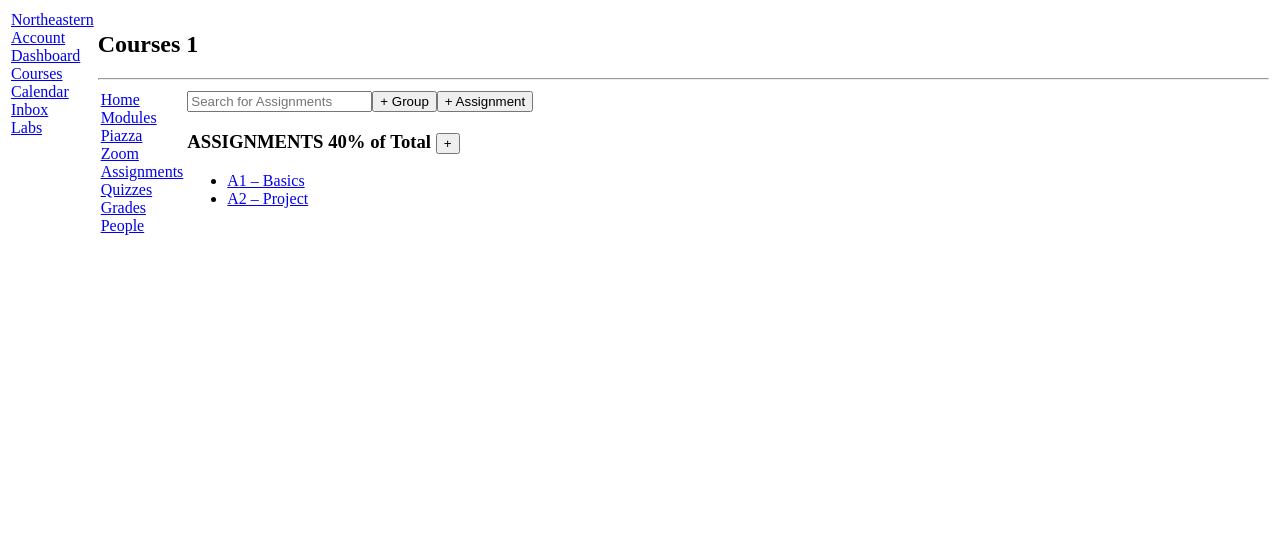
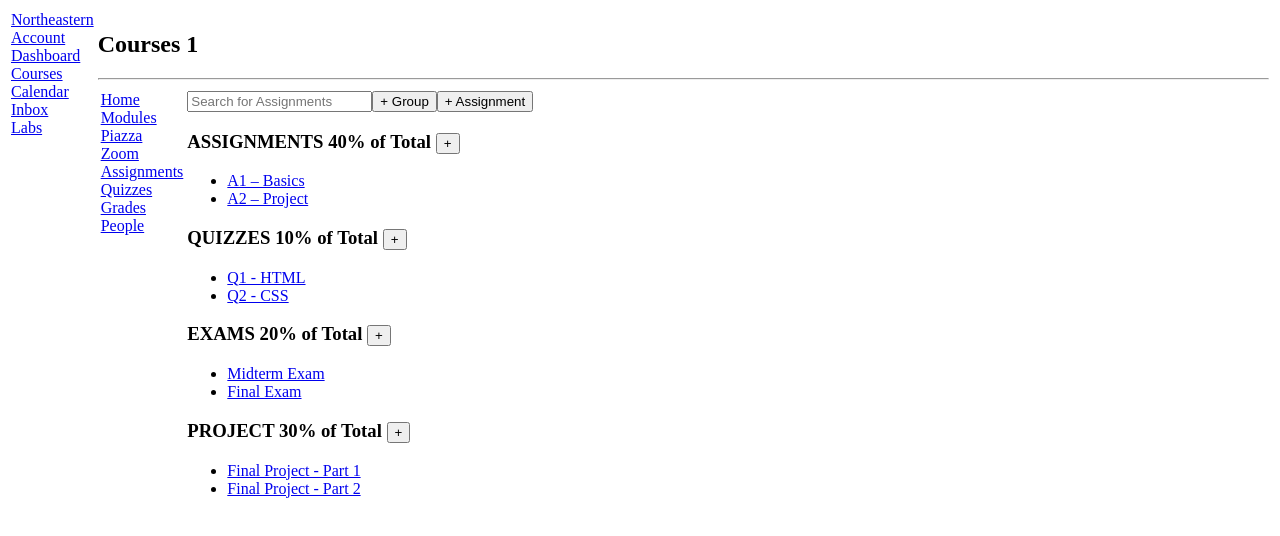
Before and after one commit to Cocochoiii/kambaz-next-js, a Next.js app: page /Courses/1/Assignments in a window 1280 px wide. Shown: the top 536 px of the page. Built offline with nearby package versions, Linux system fonts and the light colour scheme.

Commit message:
Add assignment groups and Inbox page; fix Labs and Modules

```diff
--- a/app/(Kambaz)/Courses/[cid]/Assignments/page.tsx
+++ b/app/(Kambaz)/Courses/[cid]/Assignments/page.tsx
@@ -8,7 +8,10 @@ export default async function Assignments({
   params: Promise<{ cid: string }>;
 }) {
   const { cid } = await params;
-    const items = assignmentCatalog[cid]?.map(a => a.title) ?? ["A1 – Basics", "A2 – Project"];
+  const items = assignmentCatalog[cid]?.map((a) => a.title) ?? [
+    "A1 – Basics",
+    "A2 – Project",
+  ];
 
   return (
     <div id="wd-assignments">
@@ -16,10 +19,10 @@ export default async function Assignments({
       <button id="wd-add-assignment-group">+ Group</button>
       <button id="wd-add-assignment">+ Assignment</button>
 
+      {/* Assignments group */}
       <h3 id="wd-assignments-title">
         ASSIGNMENTS 40% of Total <button>+</button>
       </h3>
-
       <ul id="wd-assignment-list">
         {items.map((title, idx) => (
           <li className="wd-assignment-list-item" key={idx}>
@@ -32,6 +35,57 @@ export default async function Assignments({
           </li>
         ))}
       </ul>
+
+      {/* Quizzes group */}
+      <h3 id="wd-quizzes-title">
+        QUIZZES 10% of Total <button>+</button>
+      </h3>
+      <ul className="wd-assignment-list">
+        <li className="wd-assignment-list-item">
+          <Link className="wd-assignment-link" href={`/Courses/${cid}/Assignments/201`}>
+            Q1 - HTML
+          </Link>
+        </li>
+        <li className="wd-assignment-list-item">
+          <Link className="wd-assignment-link" href={`/Courses/${cid}/Assignments/202`}>
+            Q2 - CSS
+          </Link>
+        </li>
+      </ul>
+
+      {/* Exams group */}
+      <h3 id="wd-exams-title">
+        EXAMS 20% of Total <button>+</button>
+      </h3>
+      <ul className="wd-assignment-list">
+        <li className="wd-assignment-list-item">
+          <Link className="wd-assignment-link" href={`/Courses/${cid}/Assignments/301`}>
+            Midterm Exam
+          </Link>
+        </li>
+        <li className="wd-assignment-list-item">
+          <Link className="wd-assignment-link" href={`/Courses/${cid}/Assignments/302`}>
+            Final Exam
+          </Link>
+        </li>
+      </ul>
+
+      {/* Project group */}
+      <h3 id="wd-project-title">
+        PROJECT 30% of Total <button>+</button>
+      </h3>
+      <ul className="wd-assignment-list">
+        <li className="wd-assignment-list-item">
+          <Link className="wd-assignment-link" href={`/Courses/${cid}/Assignments/401`}>
+            Final Project - Part 1
+          </Link>
+        </li>
+        <li className="wd-assignment-list-item">
+          <Link className="wd-assignment-link" href={`/Courses/${cid}/Assignments/402`}>
+            Final Project - Part 2
+          </Link>
+        </li>
+      </ul>
     </div>
   );
 }
```
Also changed, not shown: app/(Kambaz)/Courses/[cid]/Modules/page.tsx (+7 -0 lines), app/(Kambaz)/Inbox/page.tsx (added, +7 -0 lines), app/Labs/page.tsx (+9 -5 lines). Lines whose indentation alone changed are shown as unchanged.
